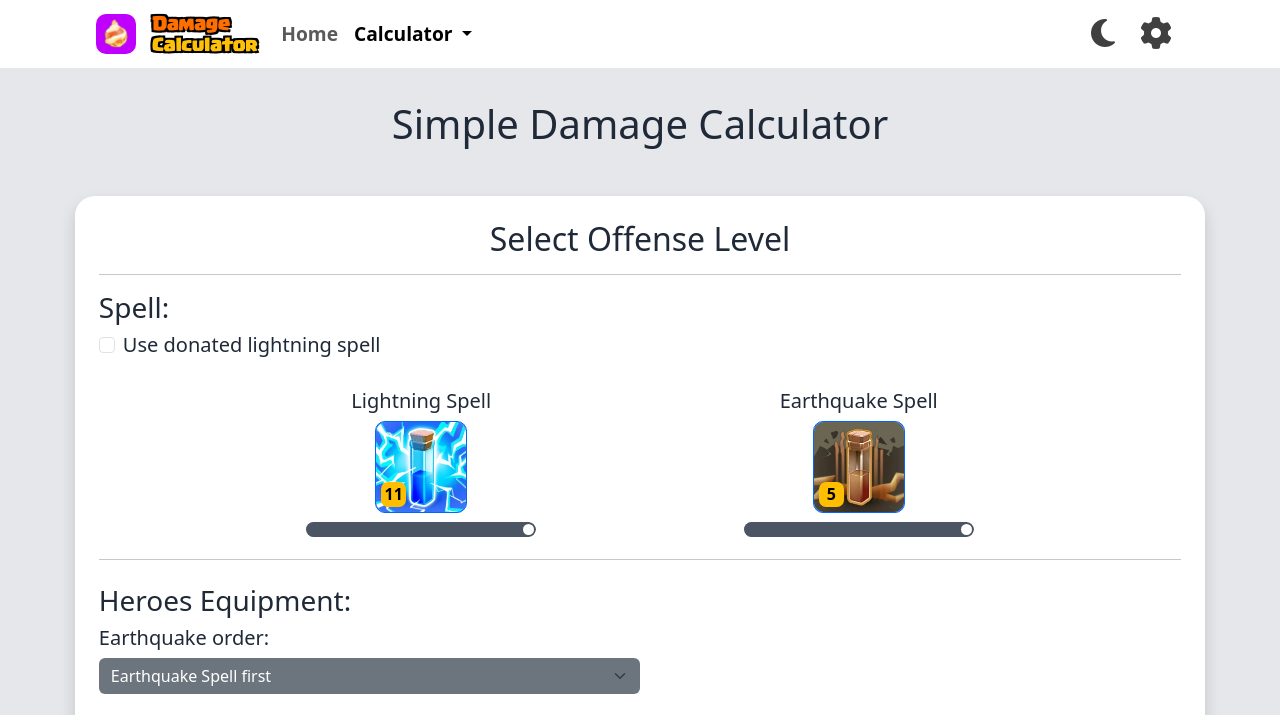
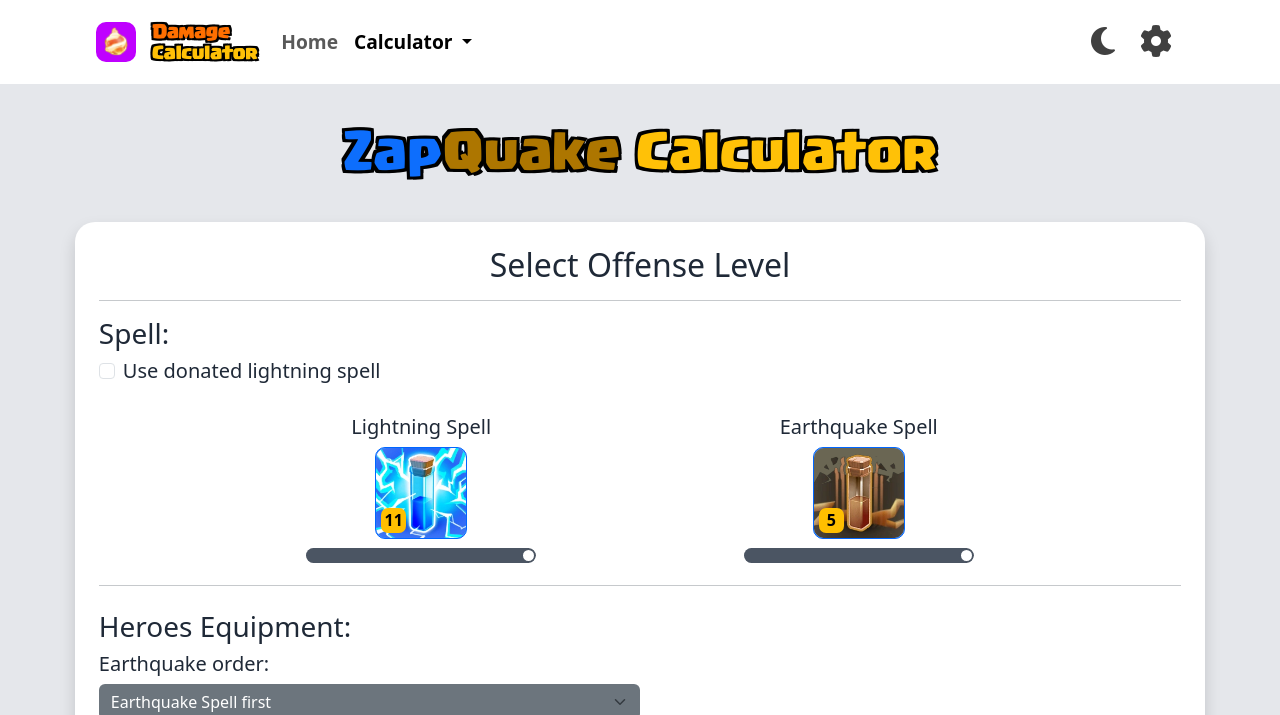
Before and after one commit to cocdamagecalculator/cocdamagecalculator.github.io, a plain HTML site: page html/zapquake-calculator.html in a window 1280 px wide. Shown: the top 715 px of the page. Drawn offline with nearby package versions, Linux system fonts and the light colour scheme.

Commit message:
Logo update

```diff
--- a/css/responsive.css
+++ b/css/responsive.css
@@ -39,7 +39,7 @@
         width: 30px;
     }
 
-    .brand-text {
+    .navbar-text {
         font-size: 0.6em;
     }
 }
--- a/css/stylesheet.css
+++ b/css/stylesheet.css
@@ -5,7 +5,7 @@
 }
 
 main {
-    padding-top: 100px;
+    padding-top: 110px;
 }
 
 .main-container {
@@ -29,10 +29,17 @@ main {
 }
 
 .brand-text {
+    font-family: SupercellMagic;
+    color: white;
+    text-shadow: 3px 3px hsl(0, 0%, 0%),
+        -3px 3px hsl(0, 0%, 0%),
+        3px -3px hsl(0, 0%, 0%),
+        -3px -3px hsl(0, 0%, 0%);
+}
+
+.navbar-text {
     text-align: start;
-    font-family: SupercellMagic;
     font-size: 0.7em;
-    color: white;
     text-shadow: 2px 2px hsl(0, 0%, 0%),
         -2px 2px hsl(0, 0%, 0%),
         2px -2px hsl(0, 0%, 0%),
@@ -226,6 +233,10 @@ main {
     color: hsl(26, 100%, 50%);
 }
 
+.text-brown {
+    color: hsl(41, 100%, 34%);
+}
+
 /* Icon */
 .fa-solid.fa-moon {
     color: hsl(0, 0%, 25%);
--- a/html/zapquake-calculator.html
+++ b/html/zapquake-calculator.html
@@ -22,7 +22,7 @@
                 <div class="brand-logo me-3 d-flex justify-content-center align-items-center">
                     <img src="/images/other/logo.webp" alt="Logo">
                 </div>
-                <div class="brand-text">
+                <div class="brand-text navbar-text">
                     <div class="text-orange">Damage</div>
                     <div class="text-warning">Calculator</div>
                 </div>
@@ -64,7 +64,10 @@
 
     <main class="container-fluid pb-5">
         <header class="text-center">
-            <h1>Simple Damage Calculator</h1>
+            <h1 class="brand-text">
+                <span class="text-primary mt-3 d-inline-block">Zap<span class="text-brown">Quake</span></span>
+                <span class="text-warning mt-3 d-inline-block">Calculator</span>
+            </h1>
         </header>
         <section class="main-container mx-auto mt-5">
             <section id="offenses" class="p-4 rounded-border shadow card-background">
```
Also changed, not shown: html/advance-calculator.html (+5 -2 lines), html/error.html (+1 -1 lines), html/setting.html (+5 -3 lines), index.html (+6 -2 lines), images/other/coc.png (added).
